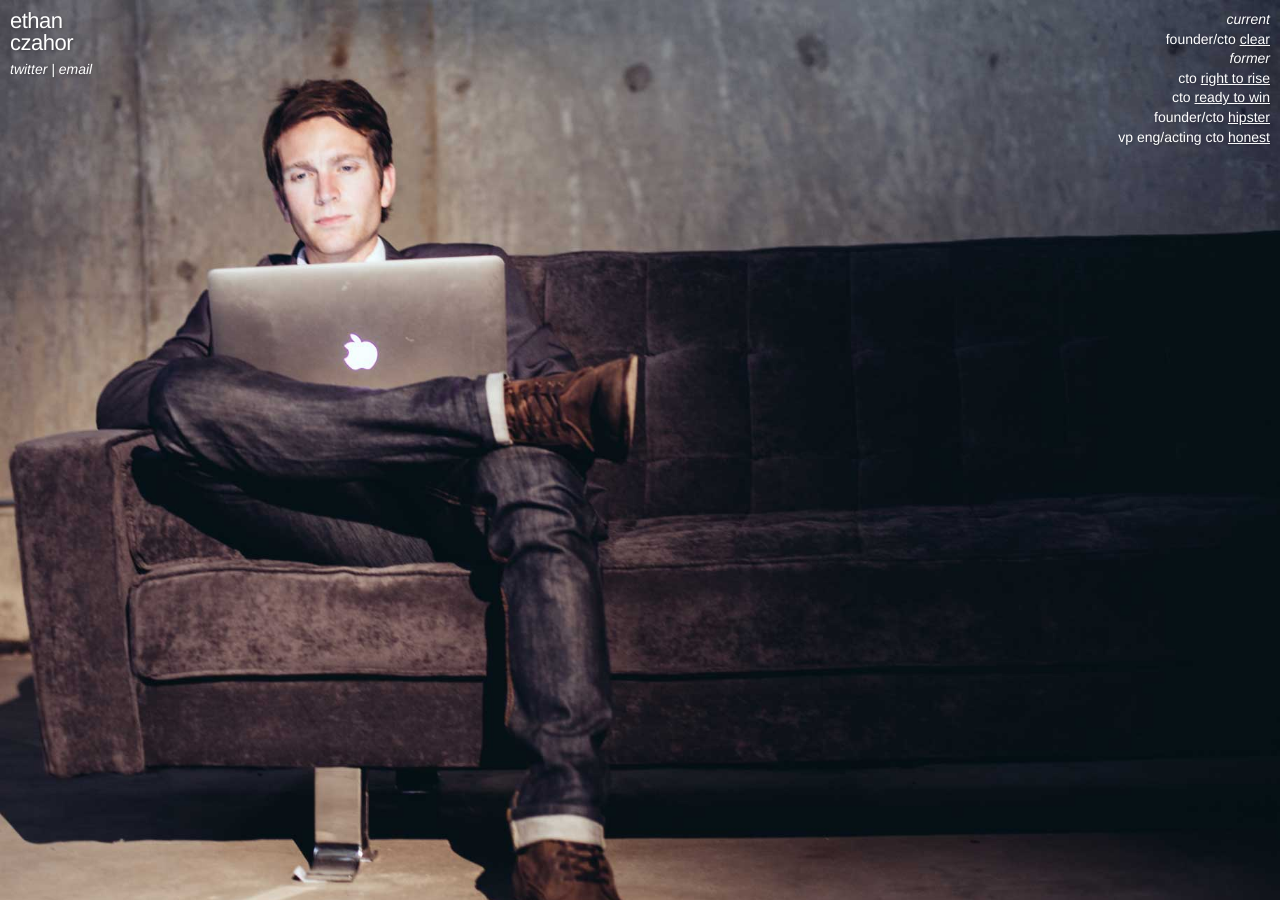
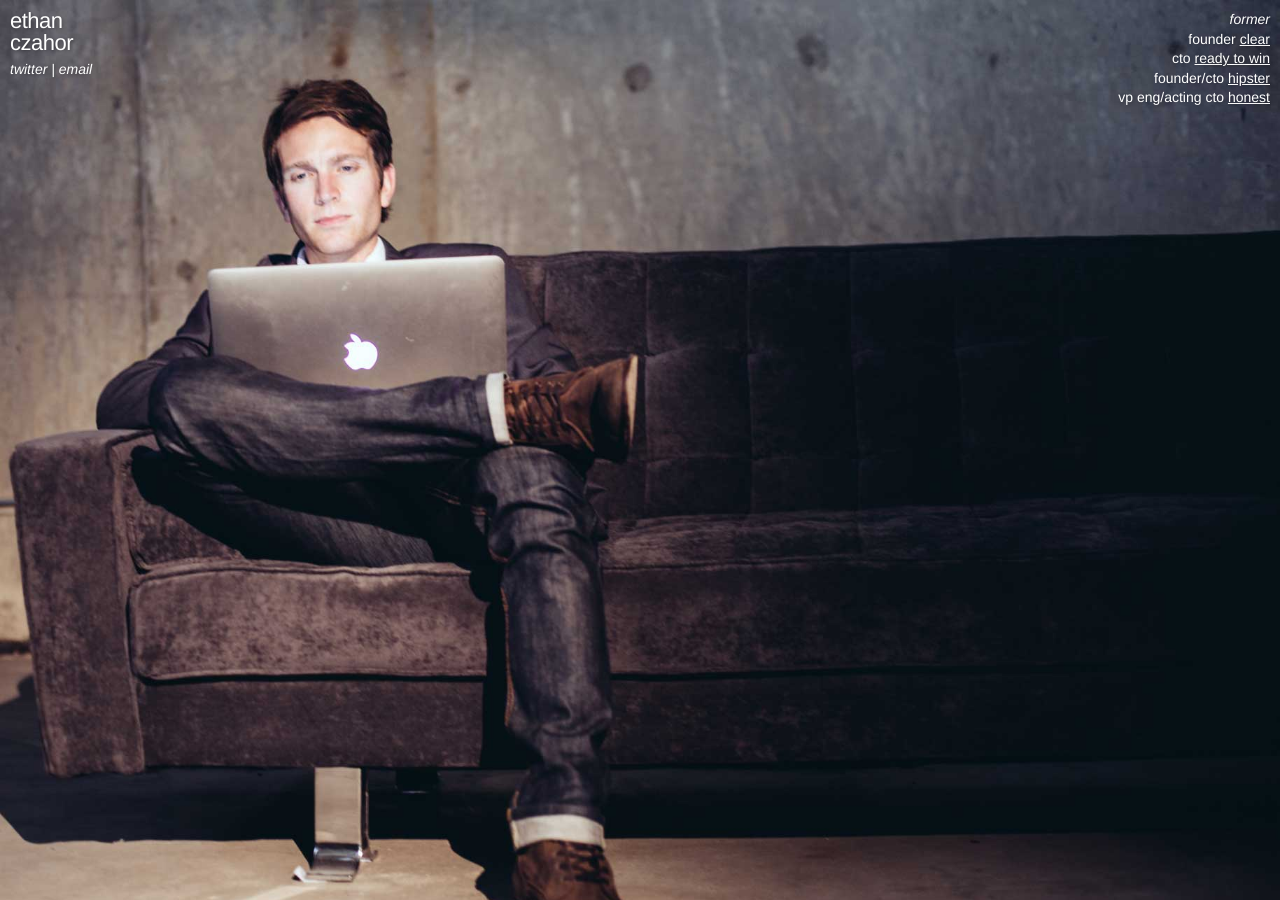
Before and after one commit to czahor/czahor.github.io, a Jekyll site: the page built from index.html, in a window 1280 px wide. Built offline with Jekyll 4.4.1, drawn with Linux system fonts in a browser that asks for light colours; Markdown is read by kramdown in place of the engine named in the settings.

Commit message:
updated resume

```diff
--- a/_layouts/default.html
+++ b/_layouts/default.html
@@ -33,10 +33,8 @@
       <a href="mailto:ethan@czahor.com" target="_blank">email</a>
     </h3>
     <h3 class="resume animated slideInRight">
-      <em>current</em><br>
-      founder/cto <a href="https://www.heyclear.com" target="_blank">clear</a><br>
       <em>former</em><br>
-      cto <a href="http://www.righttorisepac.org" target="_blank">right to rise</a><br>
+      founder <a href="https://www.heyclear.com" target="_blank">clear</a><br>
       cto <a href="http://www.rtw.io" target="_blank">ready to win</a><br>
       founder/cto <a href="http://techcrunch.com/2012/03/15/aol-snaps-up-hyper-local-photosharing-app-hipster/" target="_blank">hipster</a><br>
       vp eng/acting cto <a href="http://www.honest.com" target="_blank">honest</a><br>
```
